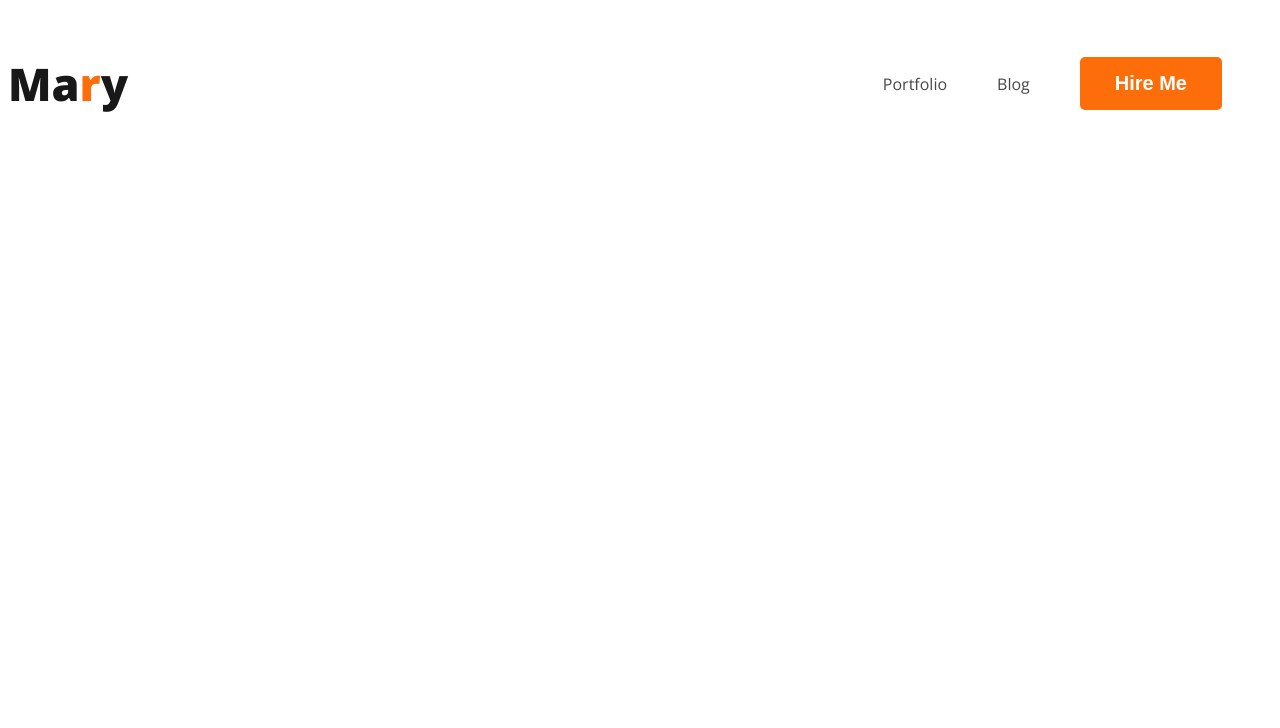
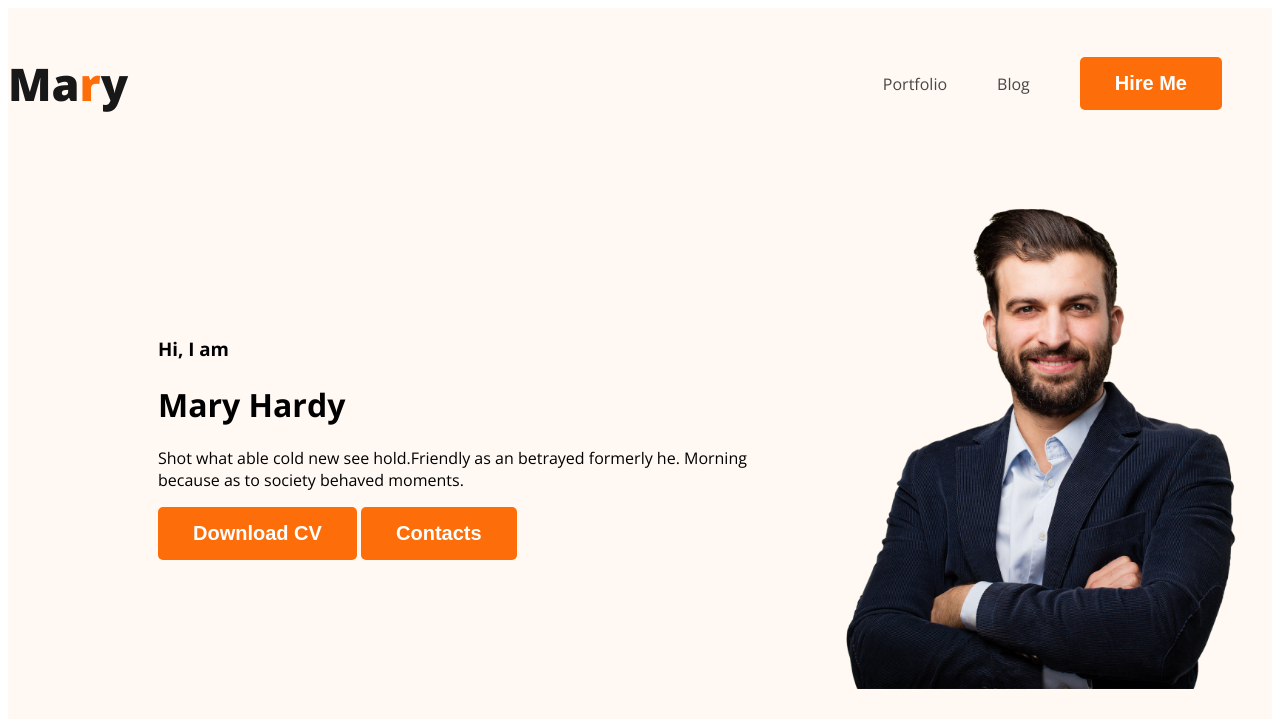
Before and after one commit to mahin993/developer-portfolio, a plain HTML site: page index.html in a window 1280 px wide. Drawn offline with nearby package versions, Linux system fonts and the light colour scheme.

Commit message:
Banner Added

```diff
--- a/index.html
+++ b/index.html
@@ -16,7 +16,7 @@
 
 </head>
 <body>
-  <header>
+  <header class="header">
     <nav>
       <h3 class="nav-title">Ma<span class="text-primary">r</span>y</h3>
     <ul>
@@ -25,6 +25,17 @@
       <li><button class="btn-primary">Hire Me</button></li>
     </ul>
     </nav>
+
+    <div class="banner">
+      <div class="banner-content">
+        <h3 class="banner-greeting">Hi, I  am</h3>
+        <h1 class="banner-title">Mary Hardy</h1>
+        <p>Shot what able cold new see hold.Friendly as an betrayed formerly he. Morning because as to society behaved moments.</p>
+        <button class="btn-primary">Download CV</button>
+        <button class="btn-primary">Contacts</button>
+      </div>
+        <img class="profile-pic" src="images/hardy.png" alt="">
+    </div>
 
   </header>
 
--- a/styles/portfolio.css
+++ b/styles/portfolio.css
@@ -47,3 +47,20 @@ nav a{
   text-decoration: none;
   color: #474747;
 }
+
+
+/* header related styles */
+.header{
+  background-color: #FFF8F3;
+}
+
+
+.banner{
+  padding: 30px 30px 30px 150px;
+  display: flex;
+  align-items: center;
+}
+
+.banner .profile-pic{
+  height: 500px;
+}
```
